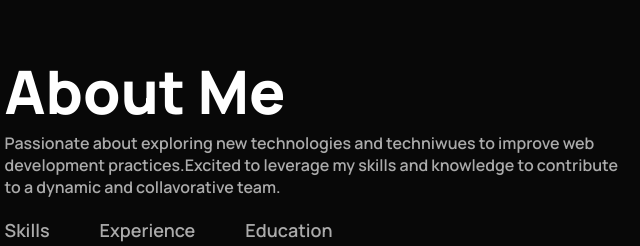
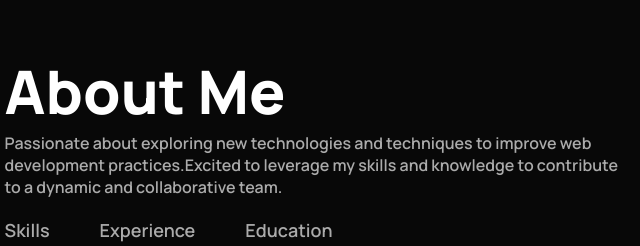
Before and after one commit to Rajeev2016/rajeev-portfolio.github.io, a plain HTML site: page index.html in a window 1280 px wide. Shown: the part 840-1086 px from the top of the page, 533-1173 px from the left. Drawn offline with Linux system fonts and the light colour scheme.

Commit message:
Update index.html

```diff
--- a/index.html
+++ b/index.html
@@ -41,7 +41,7 @@
                 </div>
                 <div class="about-col-2">
                     <h1 class="sub-title">About Me</h1>
-                    <p>Passionate about exploring new technologies and techniwues to improve web development practices.Excited to leverage my skills and knowledge to contribute to a dynamic and collavorative team.</p>
+                    <p>Passionate about exploring new technologies and techniques to improve web development practices.Excited to leverage my skills and knowledge to contribute to a dynamic and collaborative team.</p>
                     <div class="tab-titles">
                         <p class="tab-links active-link" onclick="opentab('skills')">Skills</p>
                         <p class="tab-links " onclick="opentab('experience')">Experience</p>
```
